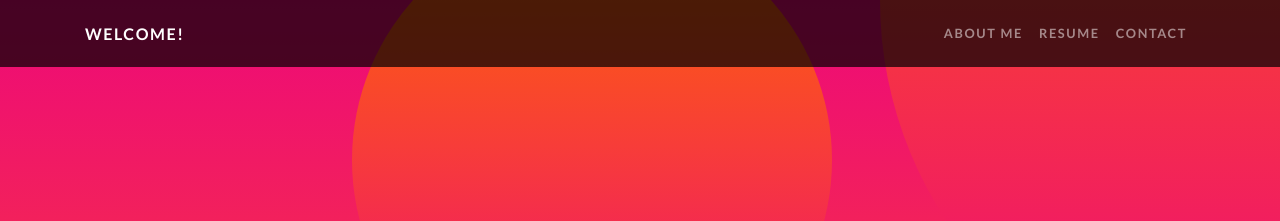
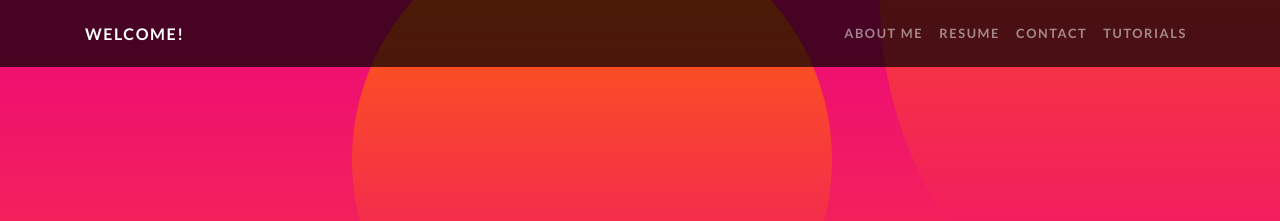
Before and after one commit to rc1208/rc1208.github.io, a Jekyll site: the page built from index.html, in a window 1280 px wide. Shown: the top 221 px of the page. Built offline with Jekyll 4.4.1, drawn with Linux system fonts in a browser that asks for light colours.

Commit message:
Update default.html

```diff
--- a/_layouts/default.html
+++ b/_layouts/default.html
@@ -41,6 +41,9 @@
             </li>
             <li class="nav-item">
               <a class="nav-link" href="#">Contact</a>
+            </li>
+            <li class="nav-item">
+              <a class="nav-link" href="#">Tutorials</a>
             </li>
           </ul>
         </div>
```
